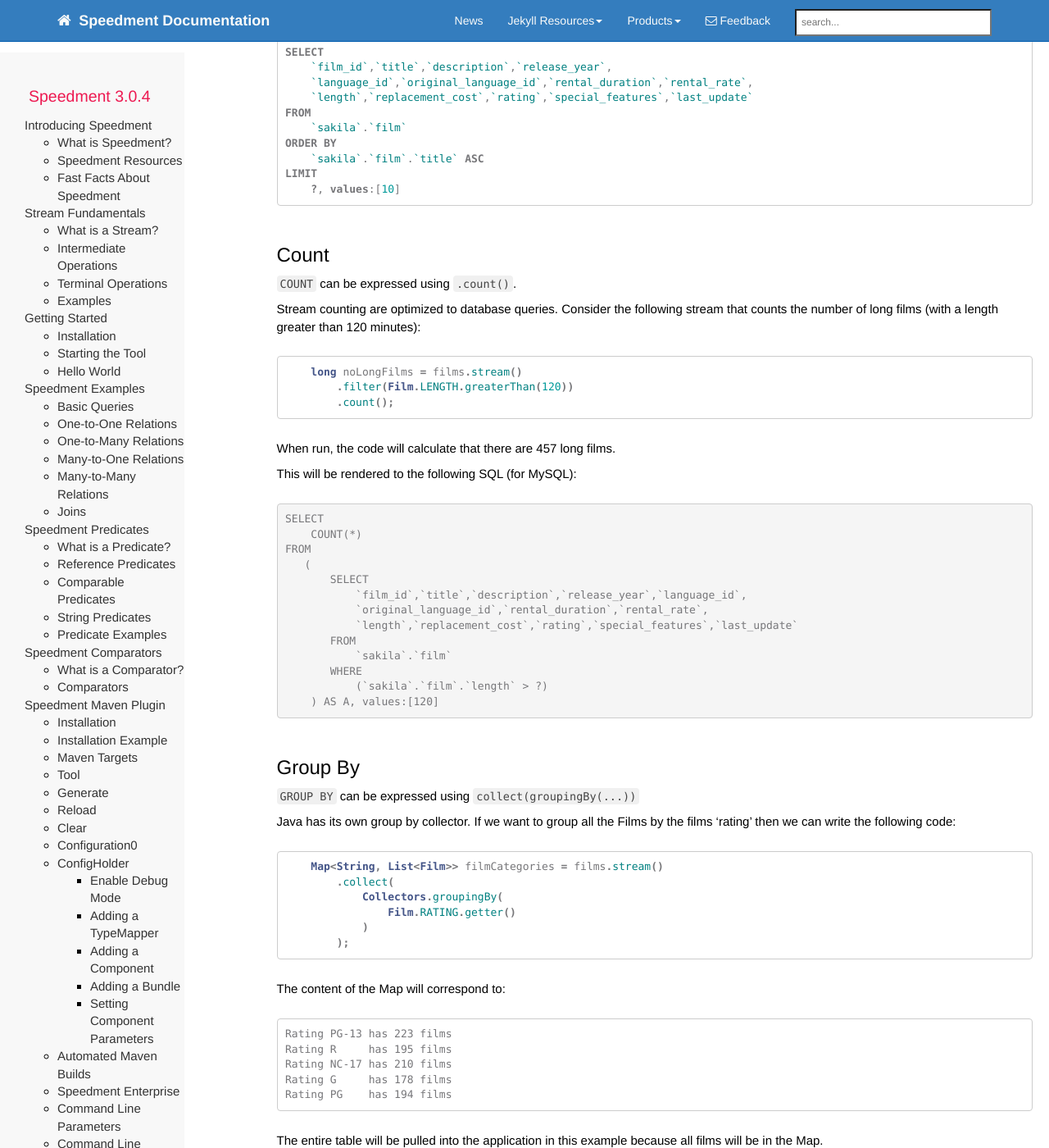
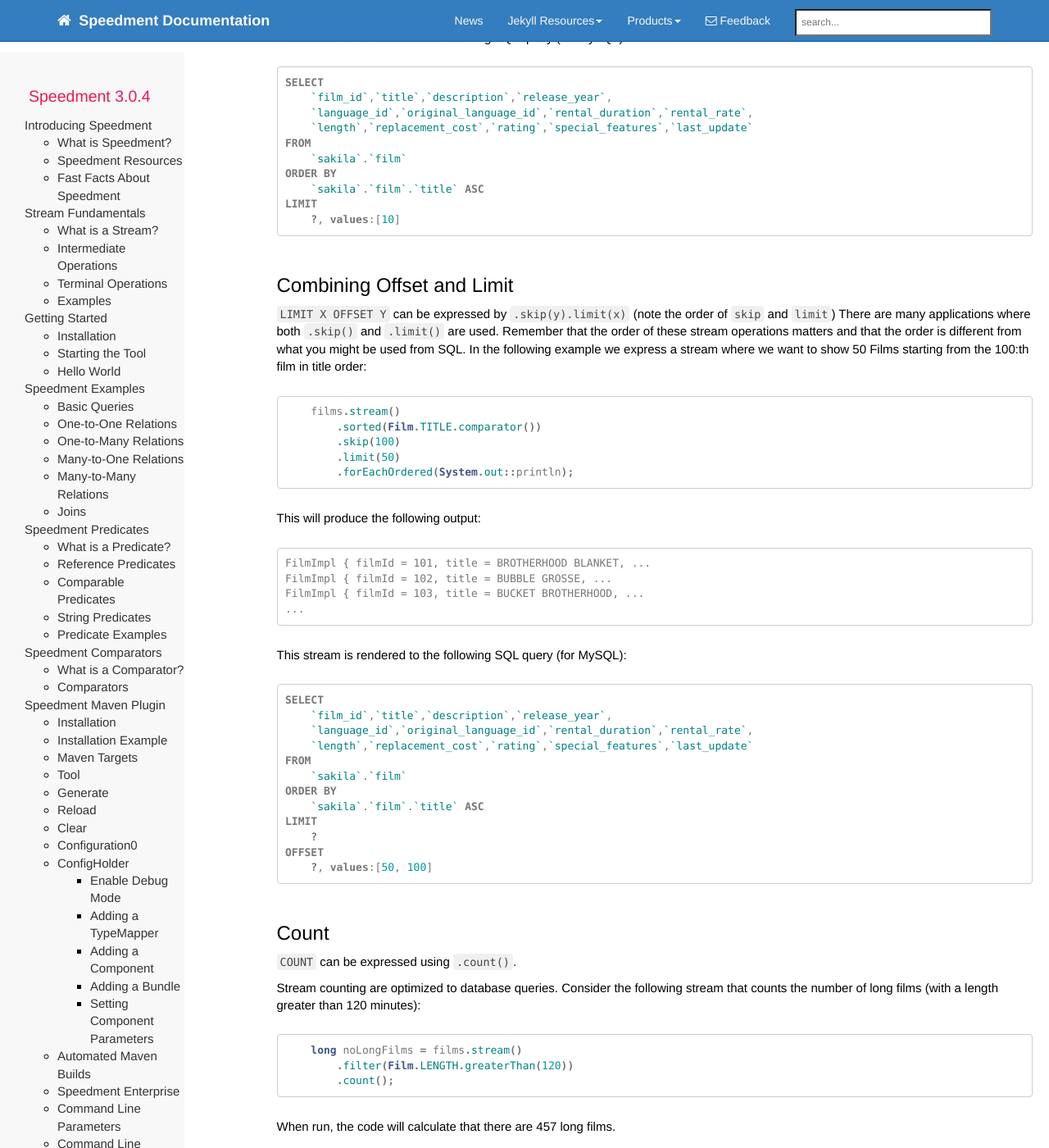
Before and after one commit to speedment/speedment-doc, a Jekyll site: the page built from pages/speedment_examples.md, in a window 1280 px wide and 1400 px high, scrolled down 3348 px. Shown: the whole window at 82% size. Built offline with Jekyll 4.4.1, drawn with Linux system fonts in a browser that asks for light colours; nearby versions of some CDN libraries; comment, search, counter and statistics services are not loaded; some of the changed text lies outside the part shown.

Commit message:
Examples: Add limit offset

````diff
--- a/pages/speedment_examples.md
+++ b/pages/speedment_examples.md
@@ -124,14 +124,16 @@
 ORDER BY
     `sakila`.`film`.`title` ASC
 LIMIT
-     223372036854775807 OFFSET ?, values:[100]
+     223372036854775807
+OFFSET
+     ?, values:[100]
 ```
 
 
 ## Limit
 `LIMIT` can be expressed using `.limit()`.
 
-If we want to limit the number of records in a stream them then the `.limit()` operation is useful. Suppose we want to print out the 3 first films in `last_update` order then we can do like this:
+If we want to limit the number of records in a stream them then the `.limit()` operation is useful. Suppose we want to print out the 3 first films in title order then we can do like this:
 ``` java
     films.stream()
         .sorted(Film.TITLE.comparator())
@@ -157,6 +159,40 @@
     `sakila`.`film`.`title` ASC
 LIMIT
     ?, values:[10]
+```
+
+## Combining Offset and Limit
+`LIMIT X OFFSET Y` can be expressed by `.skip(y).limit(x)` (note the order of `skip` and `limit`)
+There are many applications where both `.skip()` and `.limit()` are used. Remember that the order of these stream operations matters and that the order is different from what you might be used from SQL. In the following example we express a stream where we want to show 50 Films starting from the 100:th film in title order:
+``` java
+    films.stream()
+        .sorted(Film.TITLE.comparator())
+        .skip(100)
+        .limit(50)
+        .forEachOrdered(System.out::println);
+```
+This will produce the following output:
+``` text
+FilmImpl { filmId = 101, title = BROTHERHOOD BLANKET, ...
+FilmImpl { filmId = 102, title = BUBBLE GROSSE, ...
+FilmImpl { filmId = 103, title = BUCKET BROTHERHOOD, ...
+...
+```
+
+This stream is rendered to the following SQL query (for MySQL):
+``` sql
+SELECT
+    `film_id`,`title`,`description`,`release_year`,
+    `language_id`,`original_language_id`,`rental_duration`,`rental_rate`,
+    `length`,`replacement_cost`,`rating`,`special_features`,`last_update`
+FROM
+    `sakila`.`film`
+ORDER BY
+    `sakila`.`film`.`title` ASC
+LIMIT
+    ?
+OFFSET
+    ?, values:[50, 100]
 ```
 
 ## Count
@@ -365,7 +401,7 @@
 
 
 ### Partition By
-Partitioning is a special case of grouping in which there are only two different classes: `false` or `true`. Java has its own partitioner that can be used to classify database entities. In the example below, we want to classify the films in two different categories: films that are or are not long where a long film is of length greater than 120 minutes.
+Partitioning is a special case of grouping in which there are only two different classes: `false` or `true`. Java has its own partitioner that can be used to classify database entities. In the example below, we want to classify the films in two different categories: films that are or are not long, where a long film is of length greater than 120 minutes.
 ``` java
     Map<Boolean, List<Film>> map = films.stream()
         .collect(
@@ -383,6 +419,15 @@
 long is  true has 457 films
 ```
 
+### One-to-Many relations
+TBW
+
+## Many-to-One relations
+TBW
+
+### Many-to-Many relations
+TBW
+
 ### Pivot Data
 Pivoting can be made using a `MapStream` which is a Stream of `Map.Entry` with a number of additional functions over a normal Stream. The following example shows a pivot table of all the actors and the number of films they have participated in for each film rating category (e.g. "PG-13"):
 ```java
@@ -395,10 +440,10 @@
                     Film.RATING.getter(),                      // Use 'rating' as classifier
                     Collectors.counting()                      // Count the occurrences rather than building a List
                 )
-            )                                                  // values: Map<Rating, Long>
-    )                                                          // MapStream<Actor, Map<Rating, Long>>
+            )                                                  // values: Map<String, Long>
+    )                                                          // MapStream<Actor, Map<String, Long>>
 
-        .forEachOrdered((k, v) -> {                            // key: Actor, value: Map<Rating, Long>
+        .forEachOrdered((k, v) -> {                            // keys: Actor, values: Map<String, Long>
              System.out.format("%22s  %5s %n", k.getFirstName()+" "+k.getLastName(), v);
         });
 
````
